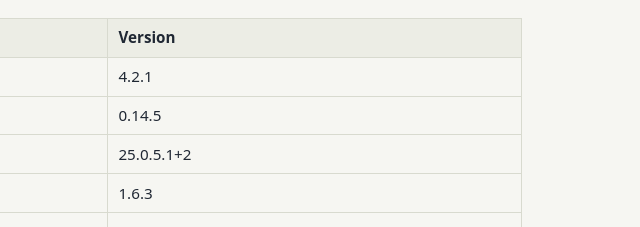
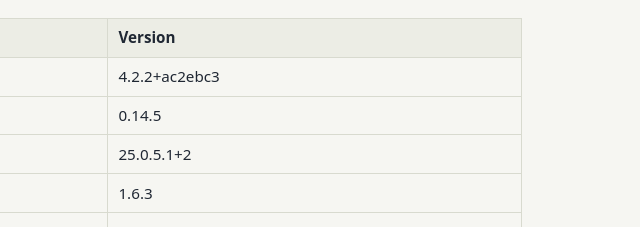
Before and after one commit to HvSS-Innovation/oden-usb, a plain HTML site: page site/status.html in a window 1280 px wide. Shown: the part 227-454 px from the top of the page, 470-1110 px from the left. Drawn offline with Linux system fonts and the light colour scheme.

Commit message:
Docs: Oden 4.2.2+ac2ebc3 (onedir) i STATUS, KALLOR och status.html
Co-Authored-By: Claude Sonnet 5.5 <noreply@anthropic.com>

```diff
--- a/site/status.html
+++ b/site/status.html
@@ -27,7 +27,7 @@
 <h2>Versioner</h2>
 <table>
 <tr><th>Artefakt</th><th>Version</th></tr>
-<tr><td>Oden (byggd från källa)</td><td>4.2.1</td></tr>
+<tr><td>Oden (byggd från källa)</td><td>4.2.2+ac2ebc3</td></tr>
 <tr><td>signal-cli</td><td>0.14.5</td></tr>
 <tr><td>Temurin JRE</td><td>25.0.5.1+2</td></tr>
 <tr><td>ODEN-valv</td><td>1.6.3</td></tr>
```
Also changed, not shown: 2 other files.
